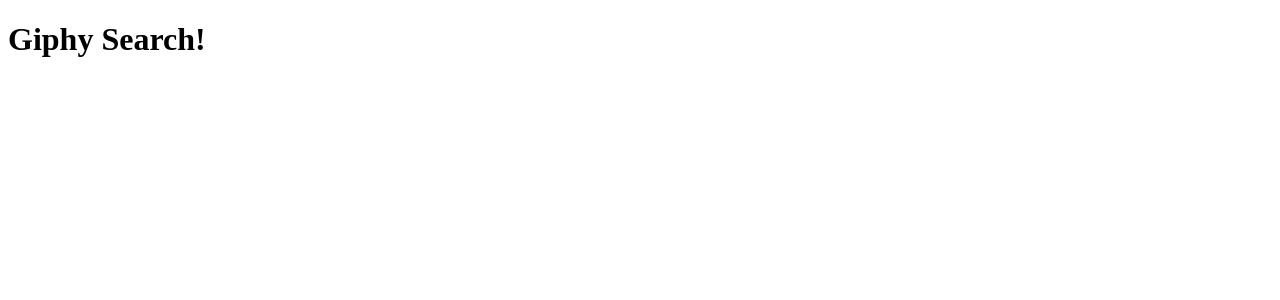
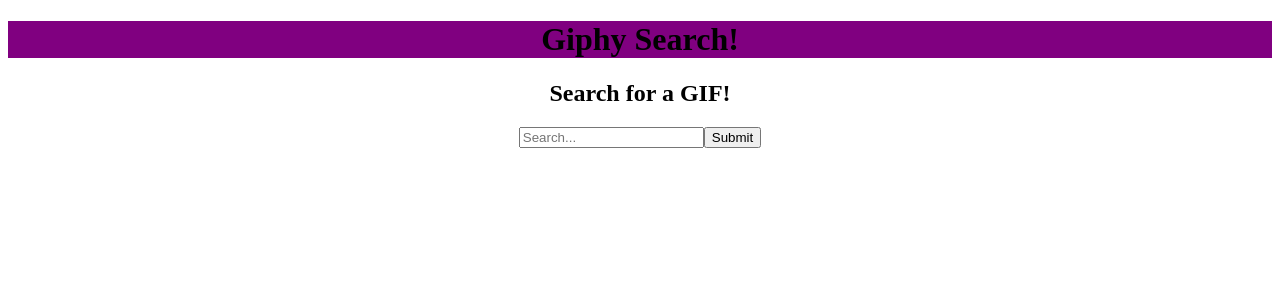
Before and after one commit to CaptHOG/group-giphy-saga-project, a React (Create React App) app: page / in a window 1280 px wide. Shown: the top 300 px of the page. Built offline with nearby package versions, Linux system fonts and the light colour scheme.

Commit message:
added to Search component

```diff
--- a/src/components/App/App.js
+++ b/src/components/App/App.js
@@ -1,5 +1,9 @@
 import React from 'react';
 import {useDispatch, useSelector} from 'react-redux';
+import { HashRouter as Router, Route } from 'react-router-dom';
+import Favorites from '../Favorites';
+import Search from '../Search';
+import './App.css';
 
 
 function App(props) {
@@ -15,11 +19,22 @@
  }
 
   return (
+    <Router>
       <div className="App">
         <header className="header">
-        <h1>Giphy Search!</h1>
+          <h1 className="headerTitle">Giphy Search!</h1>
         </header>
+
+        <Route exact path="/">
+          <Search />
+        </Route>
+
+        <Route exact path="/favorites">
+          <Favorites />
+        </Route>
+
       </div>
+    </Router>
   );
 }
 
--- a/src/components/Search.jsx
+++ b/src/components/Search.jsx
@@ -1,7 +1,33 @@
+import { useHistory } from "react-router-dom";
+import { useState } from "react";
+
+
 function Search() {
+  const [searchInput, setSearchInput] = useState('');
+  const history = useHistory();
+
+  const searchImages = () => {
+
+  }
+
+  const handleSubmit = (event) => {
+    event.preventDefault();
+
+
+  }
+
   return (
     <>
-      <h2></h2>
+      <h2>Search for a GIF!</h2>
+      <form onSubmit={handleSubmit}>
+        <input
+          placeholder="Search..."
+          type="text"
+          value={searchInput}
+          onChange={(event) => setSearchInput(event.target.value)}
+        />
+        <button>Submit</button>
+      </form>
     </>
   )
 }
```
Lines whose indentation alone changed are shown as unchanged.
